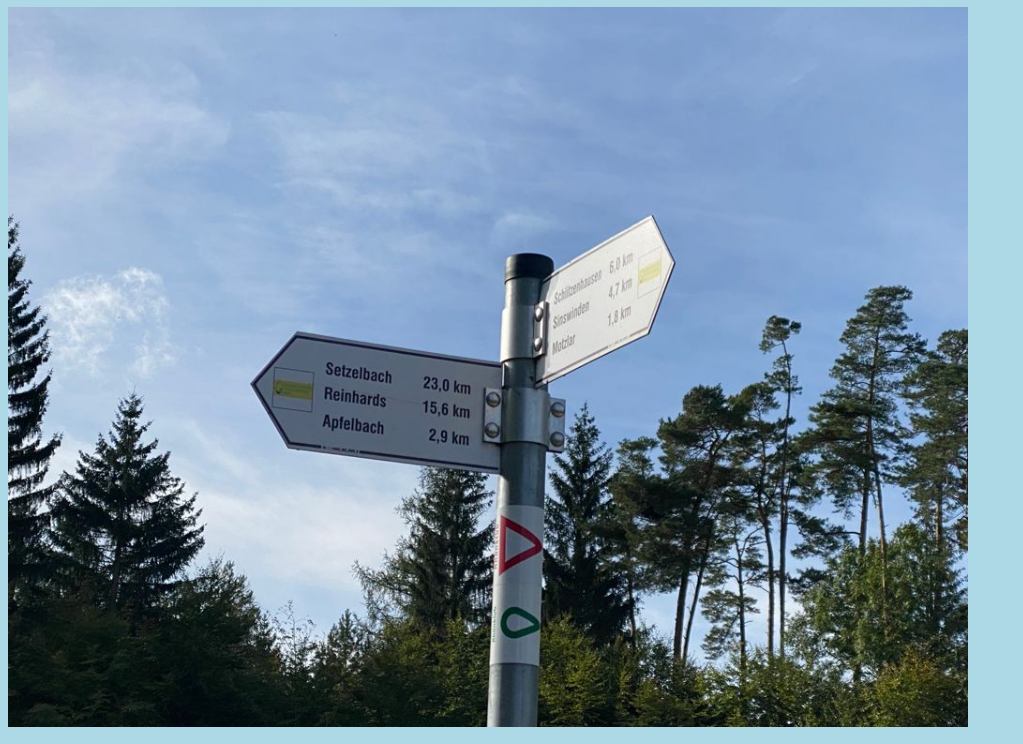
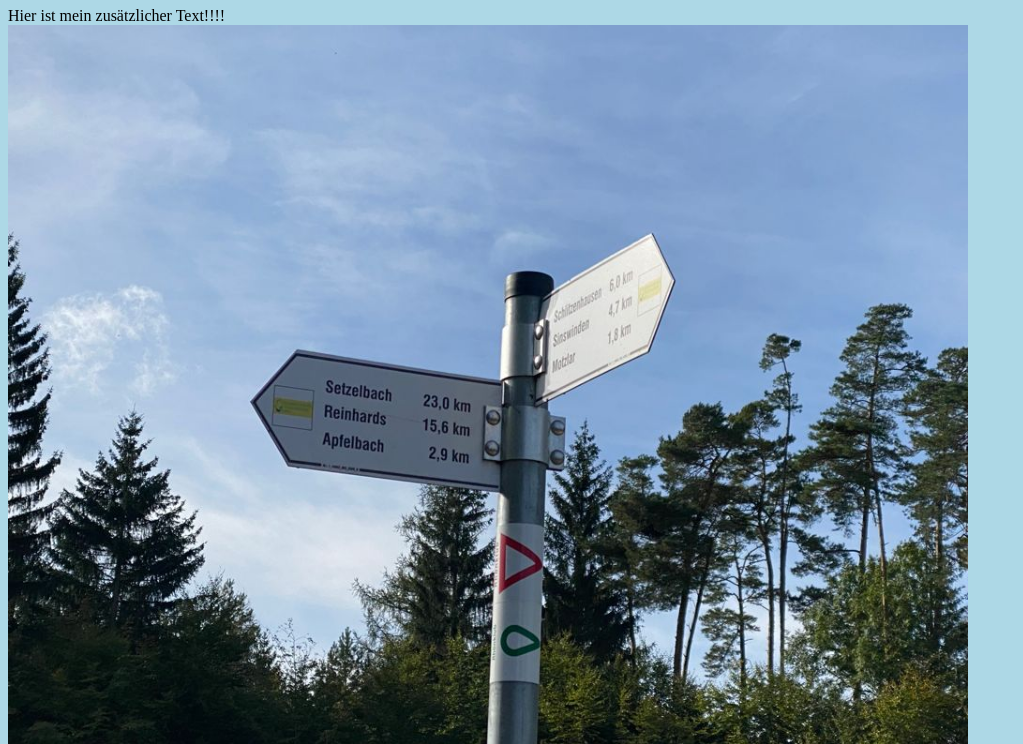
Before and after one commit to Nessi76/hello-world, a plain HTML site: page index.html in a window 1280 px wide. Shown: the part 73-817 px from the top of the page, without its empty margins (0-1023 px from the left). Drawn offline with Linux system fonts and the light colour scheme.

Commit message:
Additional text added

```diff
--- a/index.html
+++ b/index.html
@@ -7,6 +7,7 @@
 <body>
 
 <h1>Hello world!</h1>
+<div>Hier ist mein zusätzlicher Text!!!!</div>
 <div><img src="wegweiser.jpg" alt="Wegweiser" style="width: 100%; max-width:960px"></div>
 <p>This is the first file in my new Git Repo.</p>
 <p>This line is here to show how merging works.</p>
```
Also changed, not shown: 1 other file.
